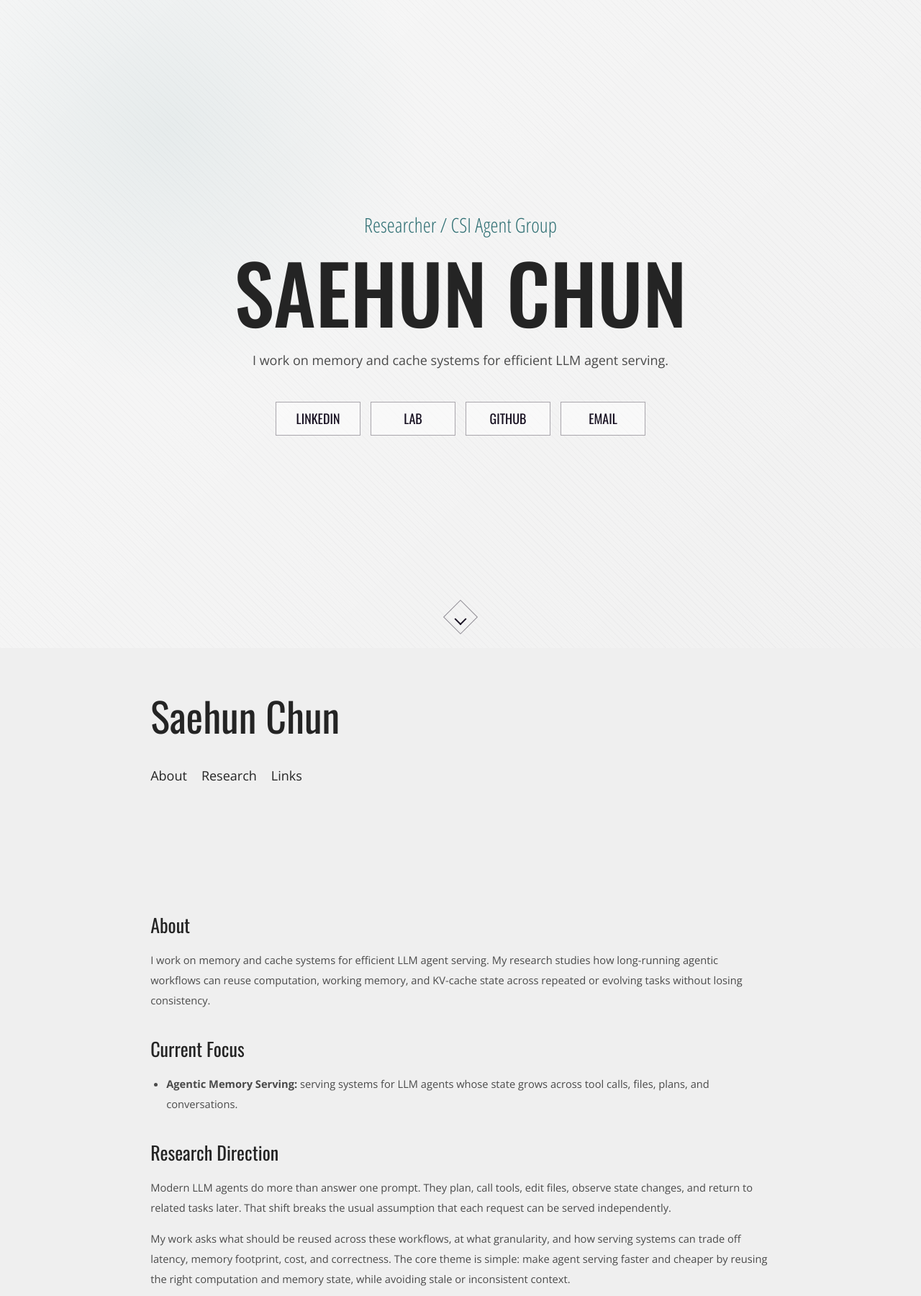
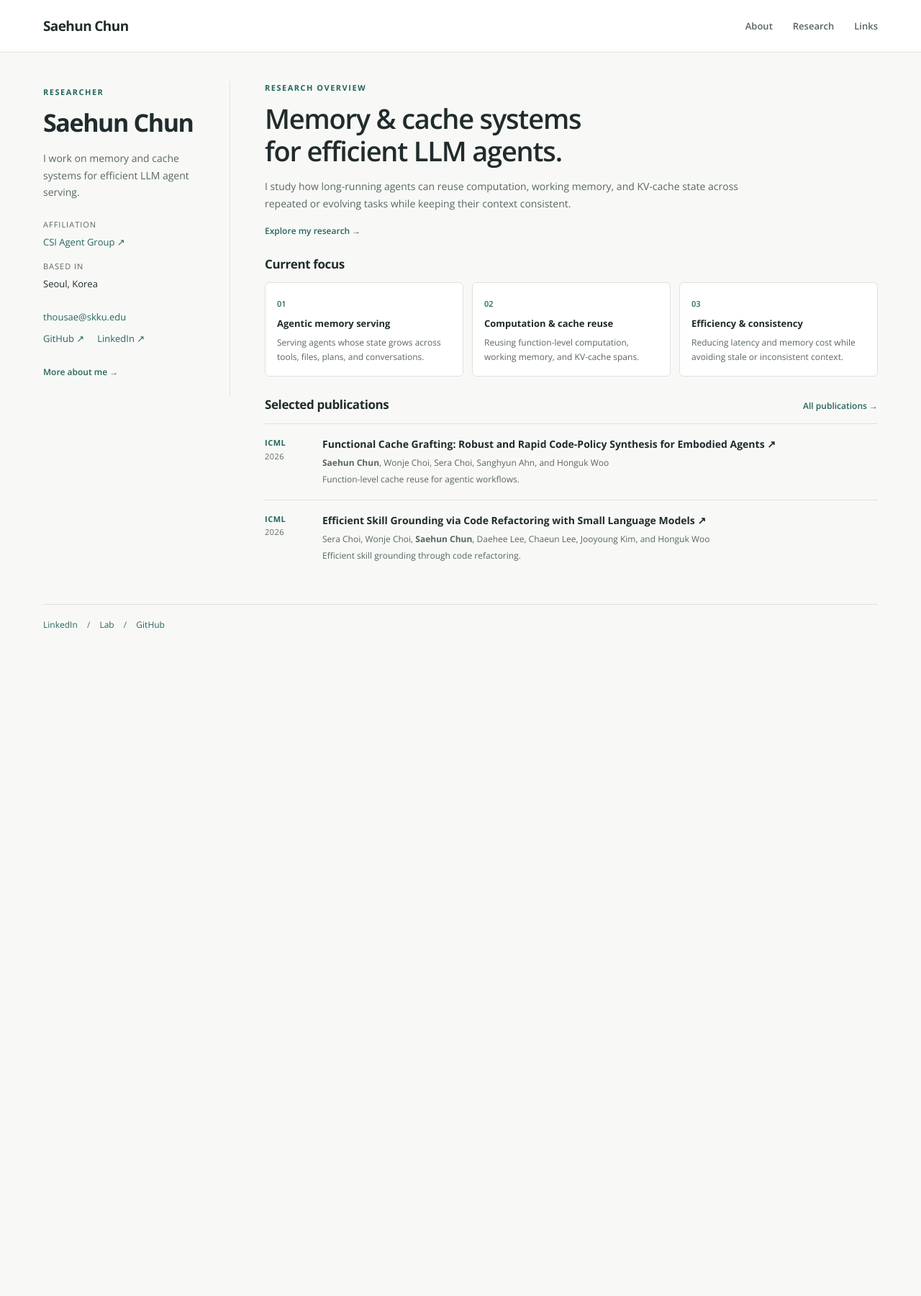
Before and after one commit to thousae/thousae.github.io, a Jekyll site: the page built from index.md, in a window 1280 px wide. Shown: the whole page at 72% size. Built offline with Jekyll 4.4.1, drawn with Linux system fonts in a browser that asks for light colours; after the commit the page ends 903 px from its top, so only the background shows below that.

Commit message:
Redesign homepage with compact profile and research overview

```diff
--- a/_includes/head.html
+++ b/_includes/head.html
@@ -5,6 +5,6 @@
 <meta name="description" content="{{ site.description }}">
 <link rel="preconnect" href="https://fonts.googleapis.com">
 <link rel="preconnect" href="https://fonts.gstatic.com" crossorigin>
-<link href="https://fonts.googleapis.com/css?family=Open+Sans:400,600,700|Open+Sans+Condensed:300|Oswald:400,500,600&display=swap" rel="stylesheet">
+<link href="https://fonts.googleapis.com/css?family=Open+Sans:400,600,700&display=swap" rel="stylesheet">
 <link rel="stylesheet" href="{{ '/assets/css/main.css' | relative_url }}">
 {% seo title=false %}
--- a/_includes/topbar.html
+++ b/_includes/topbar.html
@@ -3,7 +3,7 @@
     <a class="site-title" href="{{ '/' | relative_url }}">{{ site.title }}</a>
     <nav aria-label="Main navigation">
       {% for item in site.nav %}
-        <a class="navlink" href="{{ item.url | relative_url }}">{{ item.title }}</a>
+        <a class="navlink" href="{{ item.url | relative_url }}"{% if page.url == item.url %} aria-current="page"{% endif %}>{{ item.title }}</a>
       {% endfor %}
     </nav>
   </div>
--- a/_layouts/default.html
+++ b/_layouts/default.html
@@ -4,8 +4,9 @@
     {% include head.html %}
   </head>
   <body>
+    <a class="skip-link" href="#main-content">Skip to content</a>
     {% include topbar.html %}
-    <main class="content">
+    <main class="content" id="main-content">
       {{ content }}
     </main>
     {% include footer.html %}
--- a/_layouts/home.html
+++ b/_layouts/home.html
@@ -4,27 +4,52 @@
     {% include head.html %}
   </head>
   <body class="home">
-    <section class="hero" id="links" aria-label="Profile links">
-      <div class="hero-inner">
-        <p class="eyebrow">{{ site.author.role }}{% if site.author.affiliation %} / {{ site.author.affiliation }}{% endif %}</p>
+    <a class="skip-link" href="#main-content">Skip to content</a>
+    {% include topbar.html %}
+    <main class="content home-grid" id="main-content">
+      <aside class="profile" id="links" aria-label="Profile and contact">
+        <p class="eyebrow">{{ site.author.role }}</p>
         <h1>{{ site.author.name }}</h1>
-        <p class="lede">{{ site.author.bio }}</p>
-        <div class="hero-links" aria-label="External links">
-          <a href="{{ site.links.linkedin }}" target="_blank" rel="noopener">LinkedIn</a>
-          <a href="{{ site.links.lab }}" target="_blank" rel="noopener">Lab</a>
-          <a href="{{ site.links.github }}" target="_blank" rel="noopener">GitHub</a>
-          {% if site.author.email %}<a href="mailto:{{ site.author.email }}">Email</a>{% endif %}
+        <p class="profile-bio">{{ site.author.bio }}</p>
+        <dl class="profile-details">
+          <dt>Affiliation</dt>
+          <dd><a href="{{ site.links.lab }}" target="_blank" rel="noopener">{{ site.author.affiliation }} ↗</a></dd>
+          <dt>Based in</dt>
+          <dd>{{ site.author.location }}</dd>
+        </dl>
+        <div class="profile-links" aria-label="Contact and external profiles">
+          {% if site.author.email %}<a class="email-link" href="mailto:{{ site.author.email }}">{{ site.author.email }}</a>{% endif %}
+          <a href="{{ site.links.github }}" target="_blank" rel="noopener">GitHub ↗</a>
+          <a href="{{ site.links.linkedin }}" target="_blank" rel="noopener">LinkedIn ↗</a>
         </div>
+        <a class="text-link profile-more" href="{{ '/about/' | relative_url }}">More about me <span aria-hidden="true">→</span></a>
+      </aside>
+      <div class="home-content" id="profile">
+        {{ content }}
+        <section class="publications" aria-labelledby="publications-title">
+          <div class="section-heading">
+            <h2 id="publications-title">Selected publications</h2>
+            <a class="text-link" href="{{ '/research/#publications' | relative_url }}">All publications <span aria-hidden="true">→</span></a>
+          </div>
+          <article class="publication">
+            <p class="venue">ICML <span>2026</span></p>
+            <div>
+              <h3><a href="https://icml.cc/virtual/2026/poster/62313" target="_blank" rel="noopener">Functional Cache Grafting: Robust and Rapid Code-Policy Synthesis for Embodied Agents <span aria-hidden="true">↗</span></a></h3>
+              <p class="authors"><strong>Saehun Chun</strong>, Wonje Choi, Sera Choi, Sanghyun Ahn, and Honguk Woo</p>
+              <p>Function-level cache reuse for agentic workflows.</p>
+            </div>
+          </article>
+          <article class="publication">
+            <p class="venue">ICML <span>2026</span></p>
+            <div>
+              <h3><a href="https://icml.cc/virtual/2026/poster/65138" target="_blank" rel="noopener">Efficient Skill Grounding via Code Refactoring with Small Language Models <span aria-hidden="true">↗</span></a></h3>
+              <p class="authors">Sera Choi, Wonje Choi, <strong>Saehun Chun</strong>, Daehee Lee, Chaeun Lee, Jooyoung Kim, and Honguk Woo</p>
+              <p>Efficient skill grounding through code refactoring.</p>
+            </div>
+          </article>
+        </section>
       </div>
-      <a class="scroll-cue" href="#profile" aria-label="Continue to profile"></a>
-    </section>
-
-    <section class="profile-section" id="profile" aria-label="Profile">
-      {% include topbar.html %}
-      <main class="content home-content">
-        {{ content }}
-      </main>
-    </section>
+    </main>
     {% include footer.html %}
   </body>
 </html>
--- a/assets/css/main.css
+++ b/assets/css/main.css
@@ -1,366 +1,111 @@
 :root {
-  --lightest: #cccccc;
-  --light: #9a9a9a;
-  --normal: #4a4a4a;
-  --dark: #242424;
-  --paper: #efefef;
-  --ink: #150e1f;
-  --accent: #8b6f47;
-  --accent-2: #2f6f73;
-  --content-min: 680px;
-  --content-fluid: 72vw;
-  --content-max: 960px;
-  --column-width: min(clamp(var(--content-min), var(--content-fluid), var(--content-max)), calc(100vw - 48px));
-  --column-padding: 30px;
-  --title-font: "Oswald", sans-serif;
-  --subtitle-font: "Open Sans", sans-serif;
+  --paper: #f8f9f7;
+  --surface: #ffffff;
+  --ink: #202c2b;
+  --muted: #586663;
+  --accent: #25665b;
+  --border: #dce3df;
   --body-font: "Open Sans", sans-serif;
 }
 
-* {
-  box-sizing: border-box;
-}
-
-html {
-  scroll-behavior: smooth;
-}
-
+* { box-sizing: border-box; }
+html { scroll-behavior: smooth; }
 body {
   margin: 0;
-  line-height: 28px;
-  font-size: 11pt;
-  background-color: var(--paper);
-  color: var(--normal);
-  font-family: var(--body-font);
-  font-weight: 400;
+  background: var(--paper);
+  color: var(--ink);
+  font: 14px/1.7 var(--body-font);
   -webkit-font-smoothing: antialiased;
   -webkit-text-size-adjust: 100%;
 }
-
-a {
-  color: var(--light);
-  text-decoration: none;
+a { color: var(--accent); text-decoration: none; }
+a:hover { text-decoration: underline; text-underline-offset: 4px; }
+a:focus-visible { outline: 2px solid var(--accent); outline-offset: 5px; border-radius: 2px; }
+p { margin: 0 0 14px; }
+h1, h2, h3 { line-height: 1.3; }
+.skip-link { position: absolute; left: 20px; top: -80px; padding: 10px 16px; background: var(--surface); z-index: 2; }
+.skip-link:focus { top: 12px; }
+.topbar { border-bottom: 1px solid var(--border); background: var(--surface); }
+.topbar-contents {
+  width: min(1160px, calc(100% - 64px));
+  min-height: 72px;
+  margin: auto;
+  display: flex;
+  align-items: center;
+  justify-content: space-between;
+  gap: 24px;
 }
-
-a:hover,
-a:focus {
-  border-bottom: 1px solid currentColor;
+.site-title { color: var(--ink); font-size: 19px; font-weight: 700; letter-spacing: -0.6px; }
+nav { display: flex; flex-wrap: wrap; gap: 28px; }
+.navlink { color: var(--muted); font-size: 13px; font-weight: 600; }
+.navlink[aria-current="page"] { color: var(--accent); text-decoration: underline; text-underline-offset: 7px; }
+.content { width: min(1160px, calc(100% - 64px)); margin: 40px auto; }
+.home-grid { display: grid; grid-template-columns: 260px minmax(0, 1fr); gap: 48px; align-items: start; }
+.profile { padding: 6px 28px 24px 0; border-right: 1px solid var(--border); scroll-margin-top: 24px; }
+.eyebrow { margin-bottom: 10px; color: var(--accent); font-size: 11px; font-weight: 700; letter-spacing: 1.5px; text-transform: uppercase; }
+.profile h1 { margin: 0 0 16px; font-size: 34px; letter-spacing: -1.4px; }
+.profile-bio { color: var(--muted); }
+.profile-details { margin: 24px 0; }
+.profile-details dt { margin-top: 14px; color: var(--muted); font-size: 11px; text-transform: uppercase; letter-spacing: 1px; }
+.profile-details dd { margin: 3px 0 0; font-size: 13px; }
+.profile-links { display: flex; flex-wrap: wrap; gap: 8px 18px; font-size: 13px; }
+.email-link { flex-basis: 100%; overflow-wrap: anywhere; }
+.text-link { font-size: 12px; font-weight: 600; }
+.profile-more { display: inline-block; margin-top: 26px; }
+.research-intro { padding-bottom: 24px; }
+.research-intro h2 { margin: 0 0 14px; font-size: clamp(26px, 3vw, 38px); letter-spacing: -1.2px; font-weight: 600; line-height: 1.2; }
+.research-intro > p:not(.eyebrow) { max-width: 720px; color: var(--muted); }
+.focus-section > h2, .section-heading h2 { margin: 0; font-size: 17px; font-weight: 700; letter-spacing: -0.4px; }
+.focus-grid { display: grid; grid-template-columns: repeat(3, minmax(0, 1fr)); gap: 12px; margin-top: 14px; }
+.focus-item { padding: 16px; border: 1px solid var(--border); border-radius: 6px; background: var(--surface); }
+.focus-number { color: var(--accent); font-size: 11px; font-weight: 600; }
+.focus-item h3 { margin: 8px 0; font-size: 13px; }
+.focus-item p { margin: 0; font-size: 12px; line-height: 1.65; color: var(--muted); }
+.publications { margin-top: 28px; }
+.section-heading { display: flex; justify-content: space-between; align-items: baseline; flex-wrap: wrap; gap: 8px 16px; padding-bottom: 14px; }
+.publication { display: grid; grid-template-columns: 64px minmax(0, 1fr); gap: 16px; border-top: 1px solid var(--border); padding: 17px 0; }
+.venue { color: var(--accent); font-size: 11px; font-weight: 700; letter-spacing: 0.5px; }
+.venue span { display: block; color: var(--muted); font-weight: 400; }
+.publication h3 { margin: 0 0 6px; font-size: 14px; line-height: 1.5; }
+.publication h3 a { color: var(--ink); }
+.publication p:not(.venue) { margin: 4px 0 0; color: var(--muted); font-size: 12px; }
+.publication .authors { line-height: 1.6; }
+.page { max-width: 820px; }
+.pagetitle { margin: 0 0 24px; font-size: 36px; letter-spacing: -1px; }
+.page h2 { margin: 32px 0 14px; font-size: 23px; scroll-margin-top: 24px; }
+.page h3 { margin: 24px 0 12px; font-size: 18px; }
+ul, ol { padding-left: 22px; }
+li { margin-bottom: 12px; }
+blockquote { margin-left: 0; border-left: 2px solid var(--accent); padding-left: 20px; }
+pre { overflow: auto; }
+code, pre { font-family: ui-monospace, SFMono-Regular, Menlo, Consolas, monospace; }
+footer { width: min(1160px, calc(100% - 64px)); margin: 36px auto 24px; padding-top: 18px; border-top: 1px solid var(--border); font-size: 12px; color: var(--muted); }
+footer p { margin: 0; }
+footer span { margin: 0 10px; color: var(--muted); }
+@media (max-width: 960px) {
+  .home-grid { grid-template-columns: 220px minmax(0, 1fr); gap: 28px; }
+  .profile { padding-right: 20px; }
+  .focus-grid { grid-template-columns: 1fr; gap: 8px; }
+  .focus-item { padding: 12px 14px; }
+  .focus-number { float: left; margin: 2px 10px 0 0; }
+  .focus-item h3 { margin: 0 0 5px; }
 }
-
-.hero,
-.profile-section {
-  height: 100vh;
-  min-height: 100vh;
+@media (max-width: 700px) {
+  .topbar-contents, .content, footer { width: calc(100% - 36px); }
+  .topbar-contents { min-height: 64px; gap: 12px; flex-wrap: wrap; padding: 14px 0; }
+  .site-title { font-size: 17px; }
+  nav { gap: 16px; }
+  .navlink { font-size: 12px; }
+  .content { margin-top: 24px; }
+  .home-grid { grid-template-columns: 1fr; gap: 24px; }
+  .profile { padding: 0 0 22px; border-right: 0; border-bottom: 1px solid var(--border); }
+  .profile h1 { margin-bottom: 10px; font-size: 30px; }
+  .profile-bio { margin-bottom: 12px; }
+  .profile-details { display: grid; grid-template-columns: auto 1fr; gap: 4px 14px; margin: 12px 0; align-items: baseline; }
+  .profile-details dt, .profile-details dd { margin: 0; }
+  .email-link { flex-basis: auto; }
+  .profile-more { margin-top: 12px; }
+  .research-intro h2 { font-size: 28px; }
+  .publication { grid-template-columns: 48px minmax(0, 1fr); gap: 12px; }
 }
-
-.hero {
-  height: 100vh;
-  min-height: 100vh;
-  overflow: hidden;
-  display: grid;
-  place-items: center;
-  position: relative;
-  padding: 72px 24px;
-  text-align: center;
-  color: var(--dark);
-  background:
-    radial-gradient(circle at 18% 20%, rgba(47, 111, 115, 0.08), transparent 28%),
-    linear-gradient(135deg, rgba(255,255,255,0.48), rgba(255,255,255,0.08)),
-    repeating-linear-gradient(45deg, rgba(21,14,31,0.028) 0, rgba(21,14,31,0.028) 1px, transparent 1px, transparent 6px),
-    #f0f0f0;
-}
-
-@supports (height: 100dvh) {
-  .hero,
-  .profile-section {
-    height: 100dvh;
-    min-height: 100dvh;
-  }
-}
-
-.hero-inner {
-  width: min(760px, 100%);
-}
-
-.eyebrow {
-  margin: 0 0 24px;
-  color: var(--accent-2);
-  font-family: "Open Sans Condensed", sans-serif;
-  font-size: 28px;
-  line-height: 34px;
-}
-
-.hero h1 {
-  margin: 0;
-  color: var(--dark);
-  font-family: var(--title-font);
-  font-size: clamp(58px, 11vw, 112px);
-  line-height: 0.92;
-  font-weight: 500;
-  text-transform: uppercase;
-}
-
-.lede {
-  max-width: 620px;
-  margin: 28px auto 0;
-  color: var(--normal);
-  font-size: 18px;
-  line-height: 32px;
-}
-
-.hero-links {
-  display: flex;
-  flex-wrap: wrap;
-  justify-content: center;
-  gap: 14px;
-  margin-top: 42px;
-}
-
-.hero-links a {
-  min-width: 118px;
-  padding: 11px 18px 12px;
-  color: var(--ink);
-  border: 1px solid rgba(21, 14, 31, 0.35);
-  background: rgba(255, 255, 255, 0.46);
-  font-family: var(--title-font);
-  font-size: 18px;
-  line-height: 22px;
-  letter-spacing: 0;
-  text-transform: uppercase;
-  transition: background 160ms ease, color 160ms ease, border-color 160ms ease;
-}
-
-.hero-links a:hover,
-.hero-links a:focus {
-  color: #ffffff;
-  background: var(--ink);
-  border-color: var(--ink);
-}
-
-.scroll-cue {
-  position: absolute;
-  left: 50%;
-  bottom: 26px;
-  width: 34px;
-  height: 34px;
-  border: 1px solid rgba(21, 14, 31, 0.45);
-  transform: translateX(-50%) rotate(45deg);
-}
-
-.scroll-cue::after {
-  content: "";
-  position: absolute;
-  right: 8px;
-  bottom: 8px;
-  width: 10px;
-  height: 10px;
-  border-right: 2px solid var(--ink);
-  border-bottom: 2px solid var(--ink);
-}
-
-.scroll-cue:hover,
-.scroll-cue:focus {
-  border-color: var(--ink);
-}
-
-.topbar {
-  max-width: var(--column-width);
-  margin: 0 auto 96px;
-  padding: 0 var(--column-padding);
-}
-
-.profile-section {
-  overflow-y: auto;
-  scroll-margin-top: 0;
-}
-
-.profile-section .topbar {
-  padding-top: 42px;
-}
-
-.profile-section .content {
-  padding-bottom: 72px;
-}
-
-.home > footer {
-  display: none;
-}
-
-.home .topbar {
-  margin-top: 0;
-}
-
-.topbar-contents {
-  padding: 24px 0;
-}
-
-.site-title {
-  display: inline-block;
-  color: var(--dark);
-  font-family: var(--title-font);
-  font-size: 56px;
-  line-height: 56px;
-}
-
-.site-title:hover,
-.site-title:focus {
-  border-bottom: none;
-}
-
-nav {
-  display: flex;
-  flex-wrap: wrap;
-  gap: 20px;
-  margin-top: 36px;
-  font-size: 18px;
-  text-align: left;
-}
-
-.navlink {
-  color: var(--dark);
-}
-
-.content {
-  width: var(--column-width);
-  margin: 10px auto;
-  padding-left: var(--column-padding);
-  padding-right: var(--column-padding);
-}
-
-.home-content {
-  padding-top: 20px;
-}
-
-.pagetitle,
-.content h1 {
-  color: var(--dark);
-  font-family: var(--title-font);
-  margin-top: 20px;
-  margin-bottom: 24px;
-  font-size: 36px;
-  line-height: 40px;
-  font-weight: 400;
-}
-
-.content h2 {
-  color: var(--dark);
-  margin-top: 38px;
-  margin-bottom: 18px;
-  font-family: var(--title-font);
-  font-size: 26px;
-  line-height: 32px;
-  font-weight: 400;
-}
-
-.content h3 {
-  color: var(--dark);
-  font-size: 20px;
-  font-weight: 600;
-}
-
-p {
-  margin-top: 0;
-  margin-bottom: 15px;
-}
-
-ul {
-  padding-left: 22px;
-}
-
-li {
-  margin-bottom: 7px;
-}
-
-blockquote {
-  border-left: 2px solid var(--dark);
-  padding-left: 24px;
-  margin-left: 12px;
-}
-
-code,
-pre {
-  overflow: auto;
-  font-family: ui-monospace, SFMono-Regular, Menlo, Consolas, monospace;
-}
-
-footer {
-  margin-top: 100px;
-  margin-bottom: 10px;
-  text-align: center;
-  color: var(--light);
-}
-
-footer p {
-  margin-top: 90px;
-  margin-bottom: 40px;
-}
-
-footer span {
-  margin: 0 8px;
-  color: var(--lightest);
-}
-
-@media (max-width: 700px) {
-  .hero,
-  .profile-section {
-    height: 100vh;
-    min-height: 100vh;
-  }
-
-  .hero {
-    padding: 56px 20px 72px;
-  }
-
-  .eyebrow {
-    font-size: 24px;
-    line-height: 30px;
-  }
-
-  .lede {
-    font-size: 16px;
-    line-height: 28px;
-  }
-
-  .hero-links {
-    gap: 10px;
-  }
-
-  .hero-links a {
-    min-width: 104px;
-    padding-left: 14px;
-    padding-right: 14px;
-    font-size: 16px;
-  }
-
-  .topbar,
-  .content {
-    width: auto;
-    padding-left: 24px;
-    padding-right: 24px;
-  }
-
-  .topbar {
-    margin-bottom: 72px;
-  }
-
-  .site-title {
-    font-size: 44px;
-    line-height: 46px;
-  }
-
-  nav {
-    gap: 14px;
-    margin-top: 28px;
-  }
-}
-
-
-@supports (height: 100dvh) {
-  @media (max-width: 700px) {
-    .hero,
-    .profile-section {
-      height: 100dvh;
-      min-height: 100dvh;
-    }
-  }
-}
+@media (prefers-reduced-motion: reduce) { html { scroll-behavior: auto; } }
--- a/index.md
+++ b/index.md
@@ -3,16 +3,30 @@ layout: home
 title: Home
 ---
 
-## About
+<section class="research-intro" aria-labelledby="research-title">
+  <p class="eyebrow">Research overview</p>
+  <h2 id="research-title">Memory &amp; cache systems<br>for efficient LLM agents.</h2>
+  <p>I study how long-running agents can reuse computation, working memory, and KV-cache state across repeated or evolving tasks while keeping their context consistent.</p>
+  <a class="text-link" href="{{ '/research/' | relative_url }}">Explore my research <span aria-hidden="true">→</span></a>
+</section>
 
-I work on memory and cache systems for efficient LLM agent serving. My research studies how long-running agentic workflows can reuse computation, working memory, and KV-cache state across repeated or evolving tasks without losing consistency.
-
-## Current Focus
-
-- **Agentic Memory Serving:** serving systems for LLM agents whose state grows across tool calls, files, plans, and conversations.
-
-## Research Direction
-
-Modern LLM agents do more than answer one prompt. They plan, call tools, edit files, observe state changes, and return to related tasks later. That shift breaks the usual assumption that each request can be served independently.
-
-My work asks what should be reused across these workflows, at what granularity, and how serving systems can trade off latency, memory footprint, cost, and correctness. The core theme is simple: make agent serving faster and cheaper by reusing the right computation and memory state, while avoiding stale or inconsistent context.
+<section class="focus-section" aria-labelledby="focus-title">
+  <h2 id="focus-title">Current focus</h2>
+  <div class="focus-grid">
+    <div class="focus-item">
+      <span class="focus-number" aria-hidden="true">01</span>
+      <h3>Agentic memory serving</h3>
+      <p>Serving agents whose state grows across tools, files, plans, and conversations.</p>
+    </div>
+    <div class="focus-item">
+      <span class="focus-number" aria-hidden="true">02</span>
+      <h3>Computation &amp; cache reuse</h3>
+      <p>Reusing function-level computation, working memory, and KV-cache spans.</p>
+    </div>
+    <div class="focus-item">
+      <span class="focus-number" aria-hidden="true">03</span>
+      <h3>Efficiency &amp; consistency</h3>
+      <p>Reducing latency and memory cost while avoiding stale or inconsistent context.</p>
+    </div>
+  </div>
+</section>
```
Also changed, not shown: README.md.
